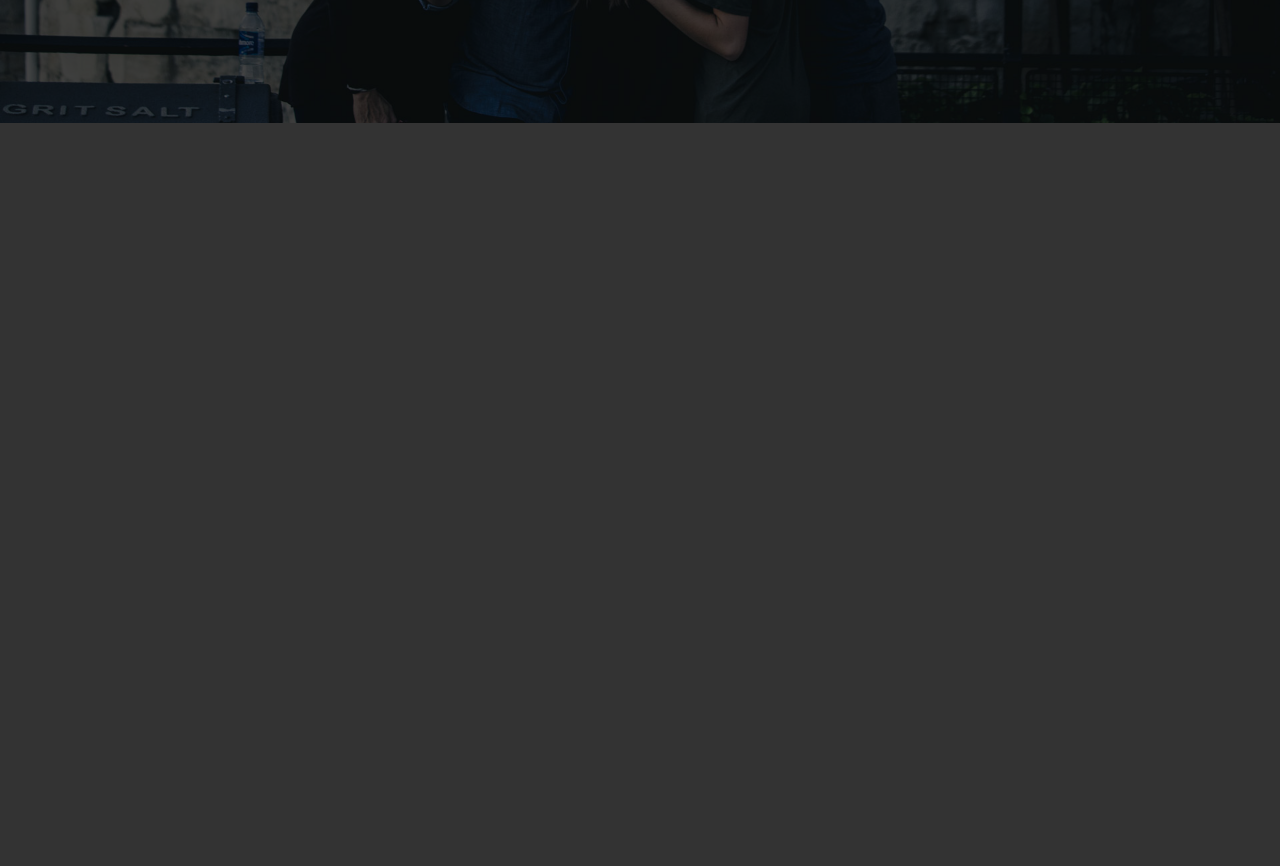
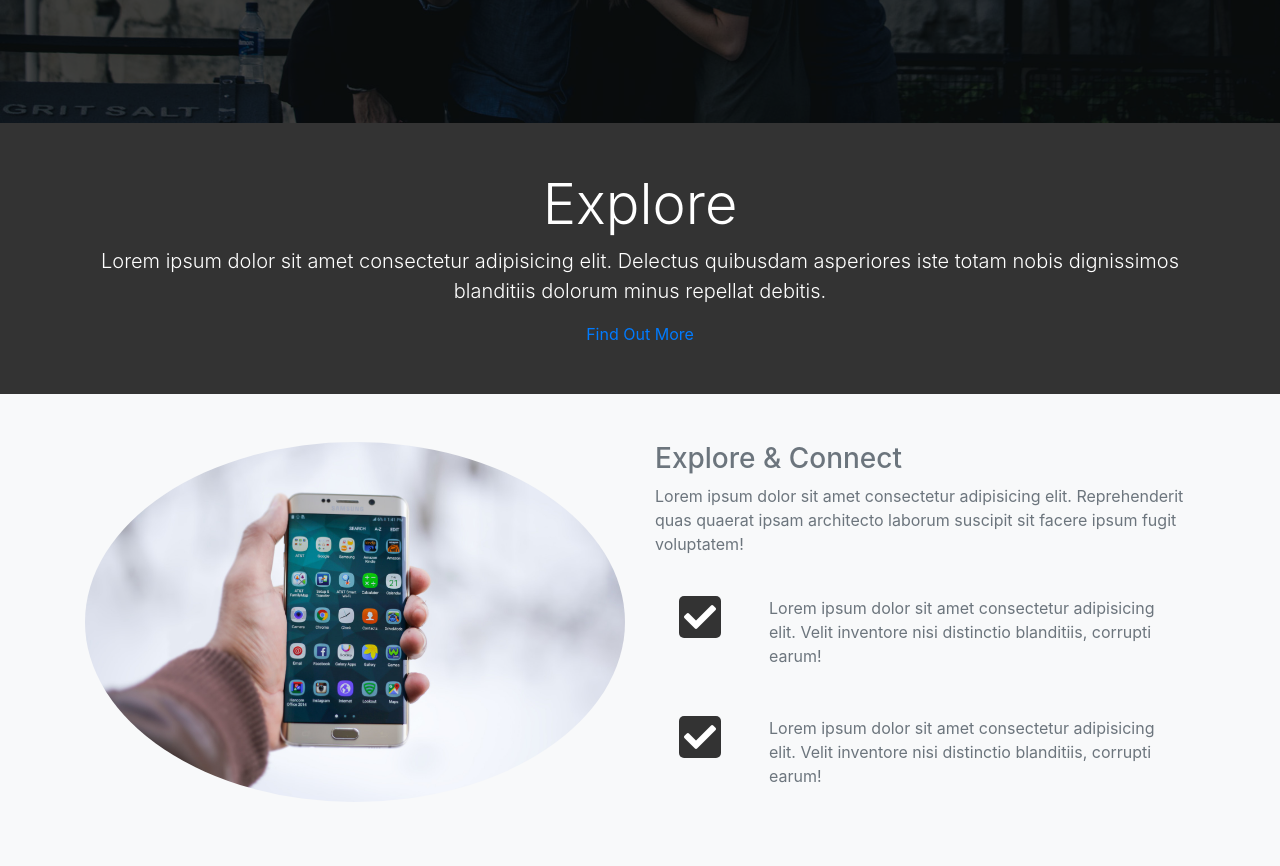
Before and after one commit to mustafadalga/LoopLab, a plain HTML site: page index.html in a window 1280 px wide. Shown: the part 577-1443 px from the top of the page. Before the commit the page ends 800 px from the top, so only its background shows below. Drawn offline with Linux system fonts and the light colour scheme.

Commit message:
Explore Section Completed

```diff
--- a/assets/css/style.css
+++ b/assets/css/style.css
@@ -33,3 +33,10 @@ body {
   padding: 5px;
   border-radius: 5px;
 }
+#explore-section .fas,
+#share-section .fas {
+  color: #fff;
+  background: #333;
+  padding: 5px;
+  border-radius: 5px;
+}
--- a/index.html
+++ b/index.html
@@ -141,6 +141,68 @@
       </div>
     </header>
     <!--END SECTION-->
+
+    <!--EXPLORE HEAD-->
+    <section class="explore-head-section">
+      <div class="container">
+        <div class="row">
+          <div class="col text-center py-5">
+            <h1 class="display-4">Explore</h1>
+            <p class="lead">
+              Lorem ipsum dolor sit amet consectetur adipisicing elit. Delectus
+              quibusdam asperiores iste totam nobis dignissimos blanditiis
+              dolorum minus repellat debitis.
+            </p>
+            <a href="" class="btn-btn-outline-secondary">Find Out More</a>
+          </div>
+        </div>
+      </div>
+    </section>
+
+    <!--END EXPLORE HEAD-->
+
+    <!-- EXPLORE SECTION-->
+    <section class="bg-light text-muted py-5" id="explore-section">
+      <div class="container">
+        <div class="row">
+          <div class="col-md-6">
+            <img
+              src="assets/img/explore-section1.jpg"
+              alt=""
+              class="img-fluid mb-3 rounded-circle"
+            />
+          </div>
+          <div class="col-md-6">
+            <h3>Explore & Connect</h3>
+            <p>
+              Lorem ipsum dolor sit amet consectetur adipisicing elit.
+              Reprehenderit quas quaerat ipsam architecto laborum suscipit sit
+              facere ipsum fugit voluptatem!
+            </p>
+            <div class="d-flex">
+              <div class="p-4 align-self-start">
+                <i class="fas fa-check fa-2x"></i>
+              </div>
+              <div class="p-4 align-self-end">
+                Lorem ipsum dolor sit amet consectetur adipisicing elit. Velit
+                inventore nisi distinctio blanditiis, corrupti earum!
+              </div>
+            </div>
+            <div class="d-flex">
+              <div class="p-4 align-self-start">
+                <i class="fas fa-check fa-2x"></i>
+              </div>
+              <div class="p-4 align-self-end">
+                Lorem ipsum dolor sit amet consectetur adipisicing elit. Velit
+                inventore nisi distinctio blanditiis, corrupti earum!
+              </div>
+            </div>
+          </div>
+        </div>
+      </div>
+    </section>
+
+    <!--END EXPLORE SECTION-->
   </body>
 </html>
 <script src="assets/js/jquery-3.4.1.slim.min.js"></script>
```
Also changed, not shown: assets/img/explore-section1.jpg (added).
